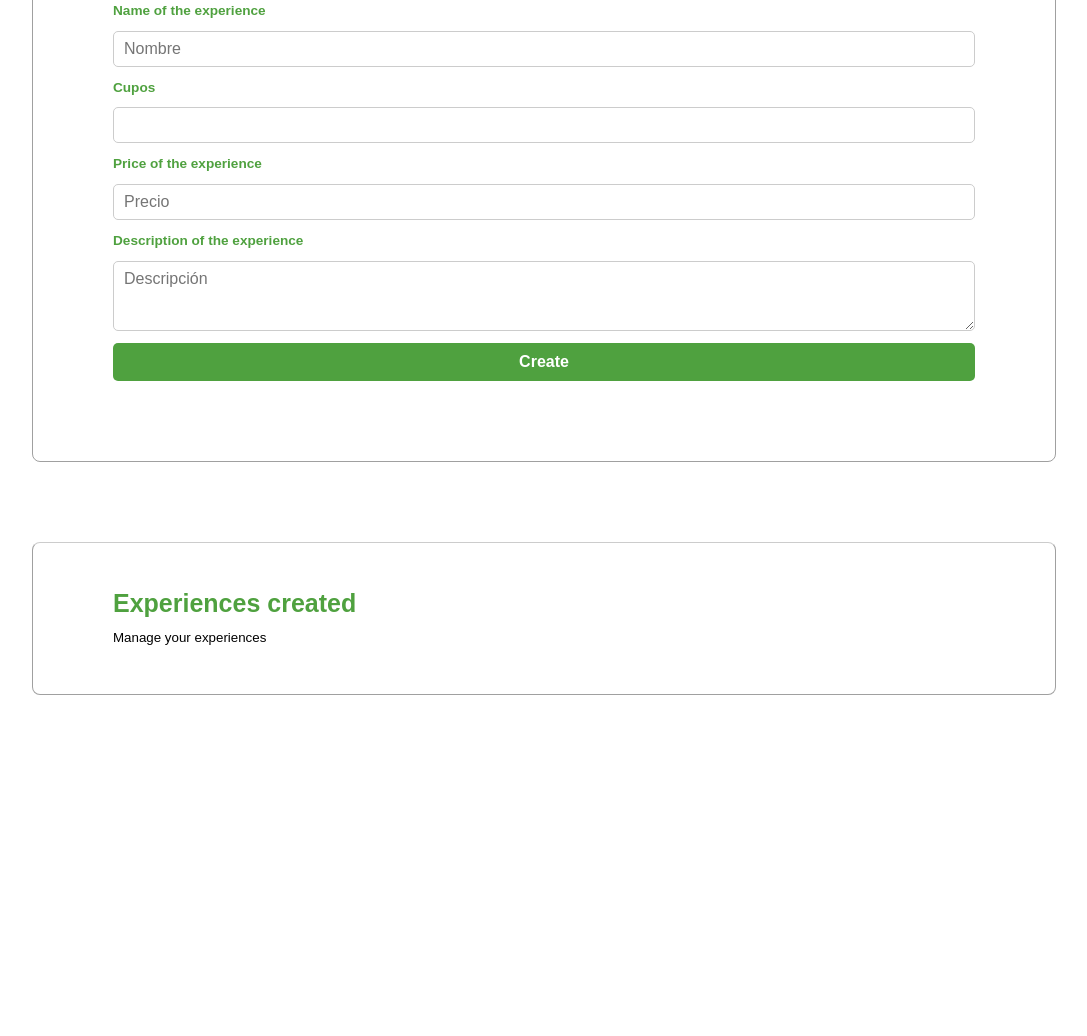
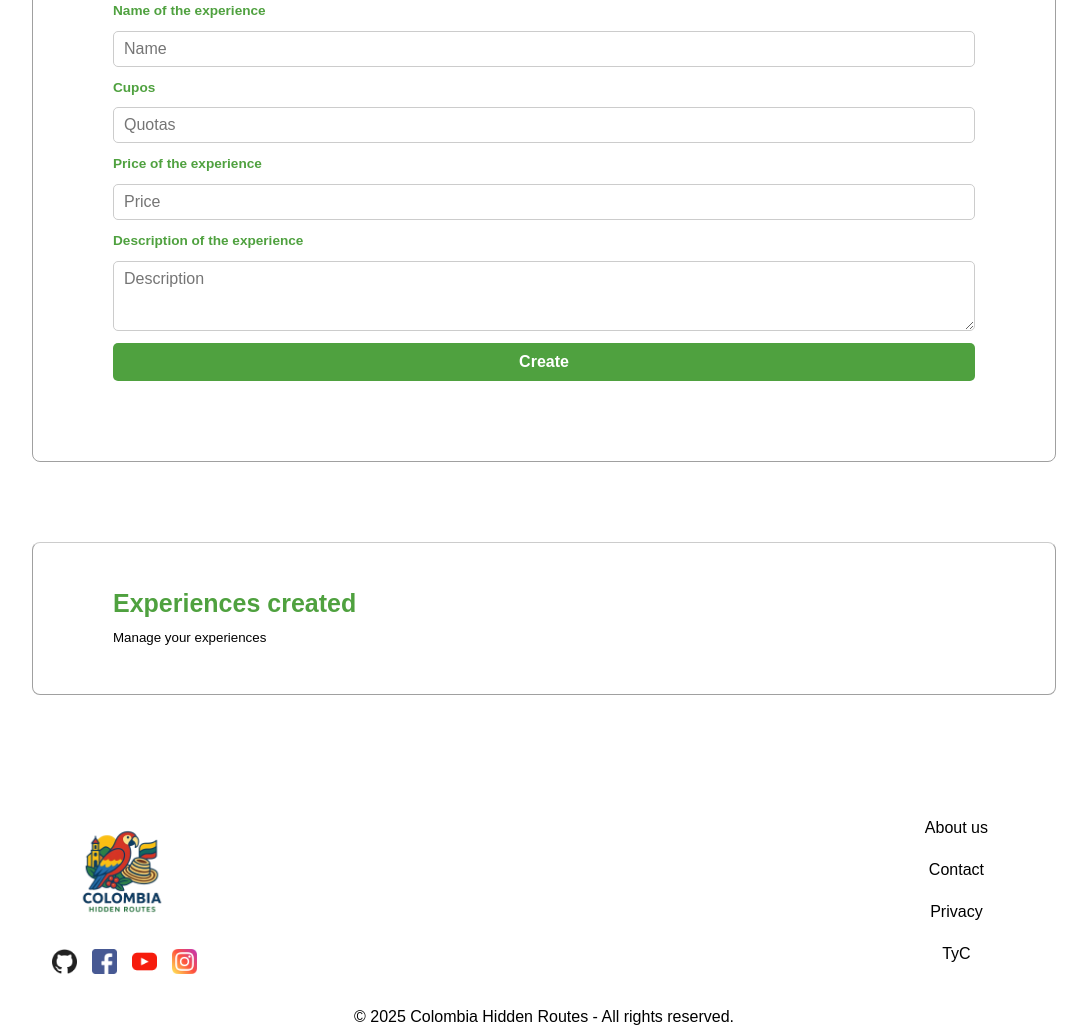
Before and after one commit to DiegoAG31/Hidden-Routes, a website: page app/public/views/experienceManager.html in a window 1280 px wide. Shown: the part 250-1286 px from the top of the page, without its empty margins (96-1183 px from the left). Before the commit the page ends 1025 px from the top, so only its background shows below. Drawn offline with Linux system fonts and the light colour scheme; no server answers.

Commit message:
feat: update views and styling for Manage Experience section

```diff
--- a/app/public/assets/js/experienceManager.js
+++ b/app/public/assets/js/experienceManager.js
@@ -10,15 +10,15 @@ function renderExperiences(experiences) {
     container.innerHTML += `
       <div class="card" data-id="${exp.id}">
         <h3>${exp.Experience_title || exp.name}</h3>
-        <label>Nombre</label>
+        <label>Name</label>
         <input type="text" value="${exp.Experience_title || exp.name}" class="input-name" />
-        <label>Precio</label>
+        <label>Price</label>
         <input type="number" value="${exp.Price || exp.price}" class="input-price" />
-        <label>Cupos</label>
+        <label>Quotas</label>
         <input type="number" value="${exp.Capacity || exp.capacity}" class="input-capacity" />
-        <label>Descripción</label>
+        <label>Description</label>
         <textarea class="input-description">${exp.Experience_description || exp.description}</textarea>
-        <div class="acciones">
+        <div class="actions">
           <button class="btn-edit">Edit</button>
           <button class="btn-delete">Delete</button>
         </div>
--- a/app/public/views/experienceManager.html
+++ b/app/public/views/experienceManager.html
@@ -33,16 +33,16 @@
       <small>Add a new experience</small>
       <form class="create-experience-form" id="createExperienceForm">
         <label for="name">Name of the experience</label>
-        <input type="text" id="name" name="name" placeholder="Nombre" required />
+        <input type="text" id="name" name="name" placeholder="Name" required />
 
         <label for="capacity">Cupos</label>
-        <input type="number" id="capacity" name="capacity" min="1" max="20" required />
+        <input type="number" id="capacity" name="capacity" placeholder="Quotas" min="1" max="100" required />
 
         <label for="price">Price of the experience</label>
-        <input type="number" id="price" name="price" placeholder="Precio" min="0" step="100" required />
+        <input type="number" id="price" name="price" placeholder="Price" min="0" required />
 
         <label for="description">Description of the experience</label>
-        <textarea id="description" name="description" placeholder="Descripción" required></textarea>
+        <textarea id="description" name="description" placeholder="Description" required></textarea>
 
         <button type="submit">Create</button>
       </form>
@@ -53,11 +53,41 @@
       <small>Manage your experiences</small>
 
       <div class="cards-container" id="experienceList">
-        <!-- Las experiencias se renderizan aquí -->
+        <!-- Experiences are rendered here-->
       </div>
     </section>
   </div>
-
+  </main>
+   <footer class="container">
+      <section class="container-footer">
+        <div class="sf-footer">
+          <div class="logo-footer">
+            <img src="../assets/img/logo.webp" alt="logo footer" />
+          </div>
+          <div class="social-footer">
+            <a href="#"><img src="../assets/img/github.png" alt="github" /></a>
+            <a href="#"
+              ><img src="../assets/img/facebook.png" alt="facebook"
+            /></a>
+            <a href="#"
+              ><img src="../assets/img/youtube.png" alt="youtube"
+            /></a>
+            <a href="#"
+              ><img src="../assets/img/instagram.png" alt="instagram"
+            /></a>
+          </div>
+        </div>
+        <div class="info-footer">
+          <a href="#">About us</a>
+          <a href="#">Contact</a>
+          <a href="#">Privacy</a>
+          <a href="#">TyC</a>
+        </div>
+      </section>
+      <p class="footer-copy">
+        © 2025 Colombia Hidden Routes - All rights reserved.
+      </p>
+    </footer>
   <script src="/assets/js/experienceManager.js"></script>
 </body>
 
```
